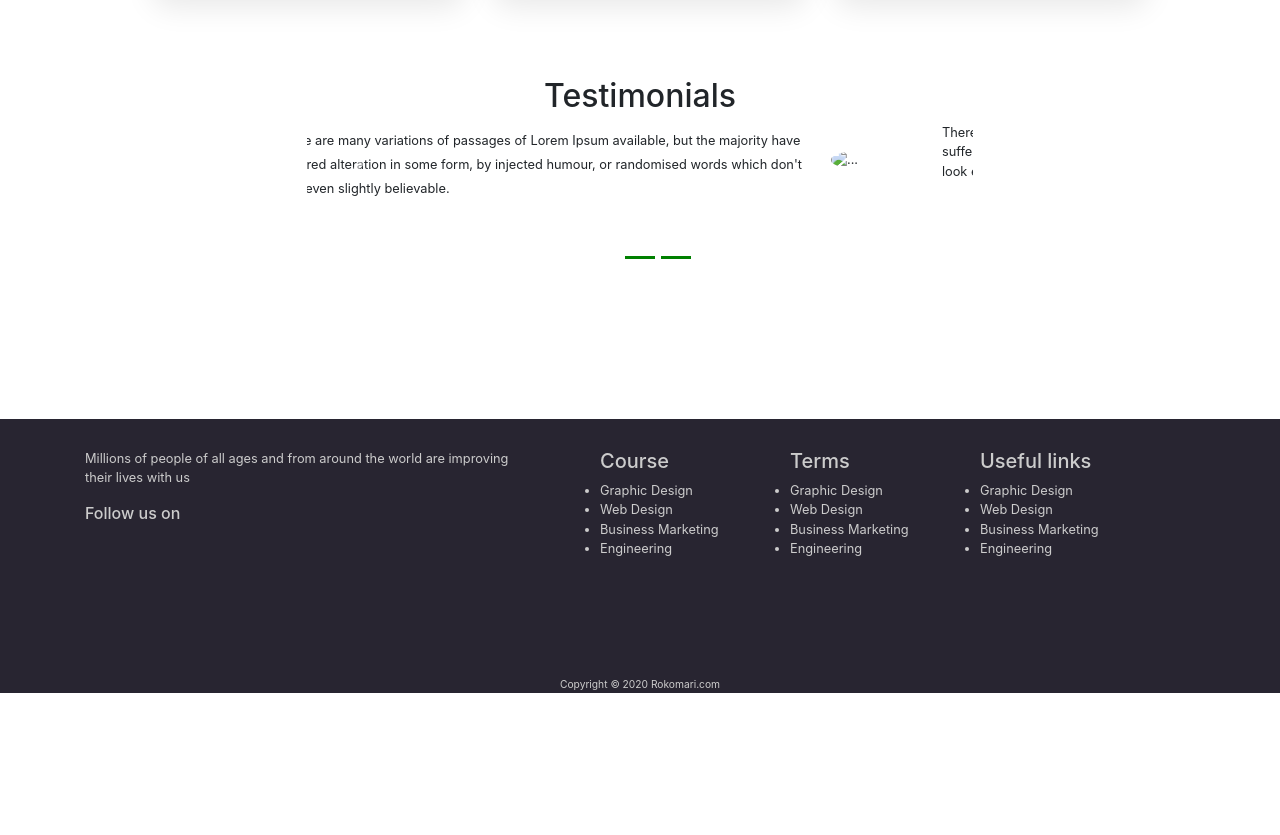
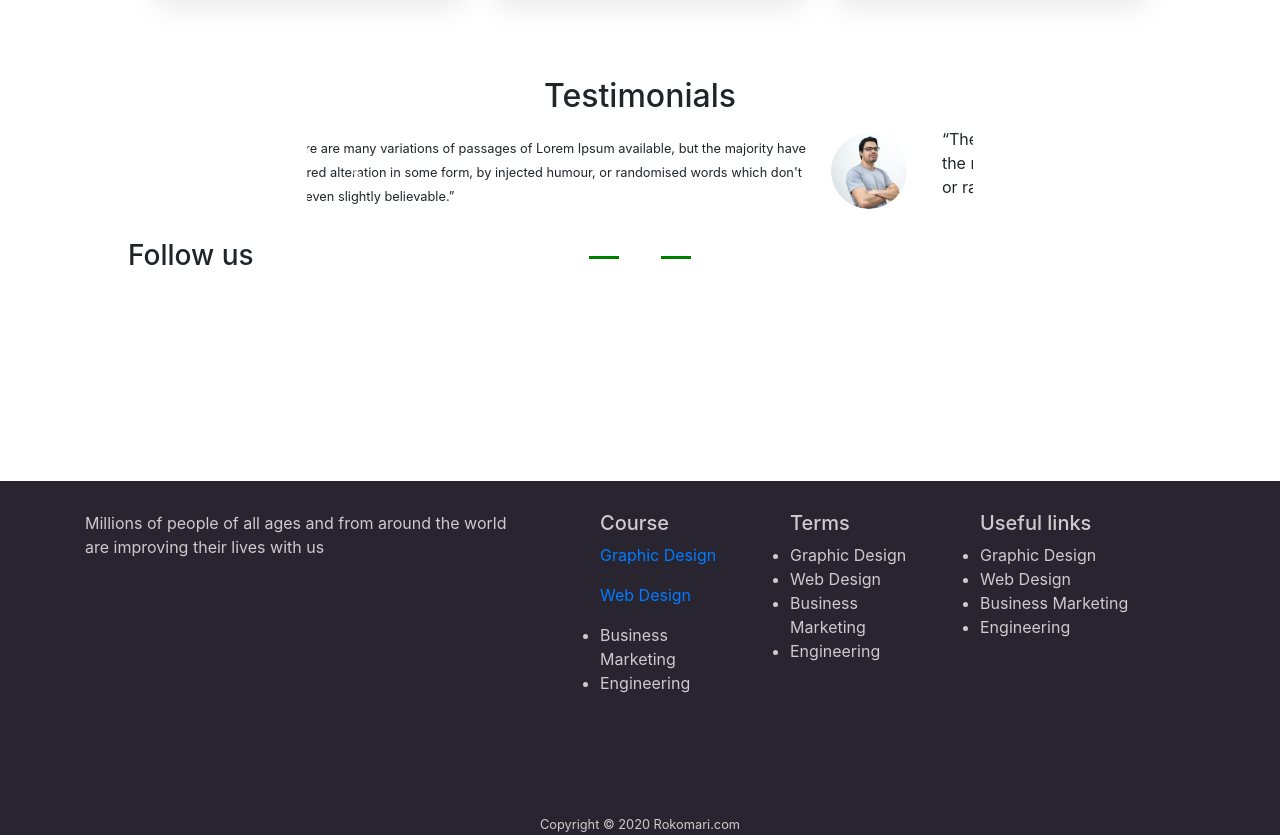
Before and after one commit to sabbir179/e-School, a plain HTML site: page index.html in a window 1280 px wide. Shown: the part 1470-2305 px from the top of the page. Before the commit the page ends 2163 px from the top, so only its background shows below. Drawn offline with nearby package versions, Linux system fonts and the light colour scheme; files whose address does not match are found by name.

Commit message:
some modification

```diff
--- a/index.html
+++ b/index.html
@@ -183,6 +183,7 @@
 
             <!-- End Online Course -->
 
+            <!-- Start Testimonials -->
 
             <section class="container testimonial">
                 <h2 class="text-center">Testimonials</h2>
@@ -205,7 +206,7 @@
                                                 <img src="images/Photos/Man.png" class="d-block " alt="...">
                                             </div>
                                             <div class="col-xl-10 col-lg-10 col-md-10 col-sm-10 col-12">
-                             <small>There are many variations of passages of Lorem Ipsum available, but the majority have suffered alteration in some form, by injected humour, or randomised words which don't look even slightly believable.</p>
+                                                <small> <q>There are many variations of passages of Lorem Ipsum available, but the majority have suffered alteration in some form, by injected humour, or randomised words which don't look even slightly believable.</q> </small>
                                             </div>
                                         </div>
 
@@ -215,10 +216,10 @@
 
                                         <div class="row align-items-center ">
                                             <div class="col-xl-2 col-lg-2 col-md-2 col-sm-2 col-12">
-                           <img src="img/8-choppy-collarbone-cut.jpg" class="d-block " alt="...">
+                                                <img src="images/Photos/Man.png" class="d-block " alt="...">
                                             </div>
                                             <div class="col-xl-10 col-lg-10 col-md-10 col-sm-10 col-12">
-                            <p>There are many variations of passages of Lorem Ipsum available, but the majority have suffered alteration in some form, by injected humour, or randomised words which don't look even slightly believable.</p>
+                                                <p> <q>There are many variations of passages of Lorem Ipsum available, but the majority have suffered alteration in some form, by injected humour, or randomised words which don't look even slightly believable.</q> </p>
                                             </div>
 
                                         </div>
@@ -232,7 +233,7 @@
                                             <img src="images/Photos/Man.png" class="d-block " alt="...">
                                             </div>
                                             <div class="col-xl-10 col-lg-10 col-md-10 col-sm-10 col-12">
-                            <p>There are many variations of passages of Lorem Ipsum available, but the majority have suffered alteration in some form, by injected humour, or randomised words which don't look even slightly believable.</p>
+                                                <p> <q>There are many variations of passages of Lorem Ipsum available, but the majority have suffered alteration in some form, by injected humour, or randomised words which don't look even slightly believable.</q> </p>
                                             </div>
                                         </div>
                                     </div>
@@ -265,22 +266,28 @@
                     </div>
                     </div>
             </section >
+                    <!-- End Testimonials -->
 
+
+            <section class="container social">
+                <div class="row align-items-center">
+                    <h3>Follow us</h3>
+                </div>
+            </section>
+
+            <!-- Start Footer -->
              <footer >
                  <div class="row container footer">
                      <div class="col-xl-5 col-lg-5 col-md-12 col-sm-12 col-6 footer-txt">
             <p>Millions of people of all ages and from around the world are improving their lives with us</p>
 
-            <h6>Follow us on</h6>
-            <img src="img/twittwe.png" class="social-icon" alt="">
-            <img src="img/linkedin.png" class="social-icon" alt="">
-            <img src="img/facebook.png" class="social-icon" alt="">
+
                      </div>
                      <div class="col-xl-2 col-lg-2 col-md-4 col-sm-6 col-6 footer-txt">
                          <ul>
                              <h5>Course</h5>
-                             <li>Graphic Design</li>
-                             <li>Web Design</li>
+                             <p><a href="#">Graphic Design</a> </p>
+                             <p> <a href="#">Web Design</a> </p>
                              <li> Business Marketing</li>
                              <li>Engineering</li>
                          </ul>
@@ -311,7 +318,7 @@
                 </div>
              </footer>
 
-
+        <!-- End footer -->
 
     </div>
 
@@ -319,7 +326,7 @@
 
 
 
-
+            <!-- bootstrap JavaScrip and jquery  links-->
 
                 <script src="https://code.jquery.com/jquery-3.2.1.slim.min.js" integrity="sha384-KJ3o2DKtIkvYIK3UENzmM7KCkRr/rE9/Qpg6aAZGJwFDMVNA/GpGFF93hXpG5KkN" crossorigin="anonymous"></script>
                 <script src="https://cdnjs.cloudflare.com/ajax/libs/popper.js/1.12.9/umd/popper.min.js" integrity="sha384-ApNbgh9B+Y1QKtv3Rn7W3mgPxhU9K/ScQsAP7hUibX39j7fakFPskvXusvfa0b4Q" crossorigin="anonymous"></script>
--- a/style.css
+++ b/style.css
@@ -19,6 +19,14 @@ header img{
     border: white;
 }
 
+#green-btn:hover, #card-green-btn:hover{
+    background-color:white;
+    padding: 8px 25px;
+    border-radius: 20px;
+    color: #21B573;
+    margin-top: -5px;
+    border: 1px solid #21B573;
+}
 .upper-sec{
     background-color:  #f3fef1;
 
@@ -151,7 +159,9 @@ footer{
 }
 
 
-
+.social{
+    padding-top: 20px;
+}
 
 @media (min-width: 276px) {
     .banner h1{
```
Also changed, not shown: images/ICON/facebook.png (added), 1 other file. Lines whose indentation alone changed are shown as unchanged.
